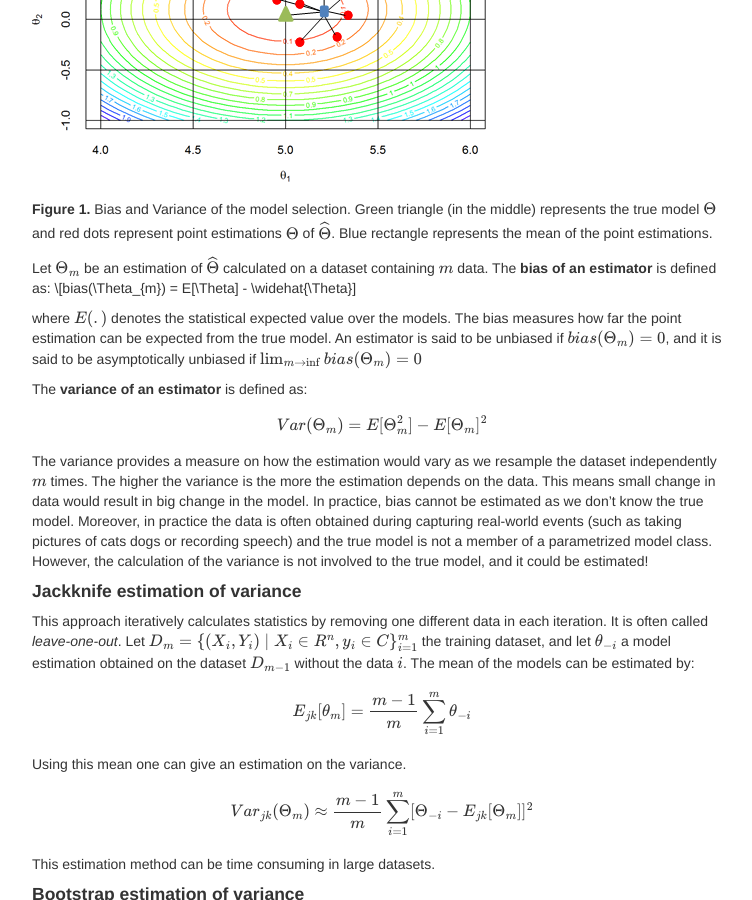
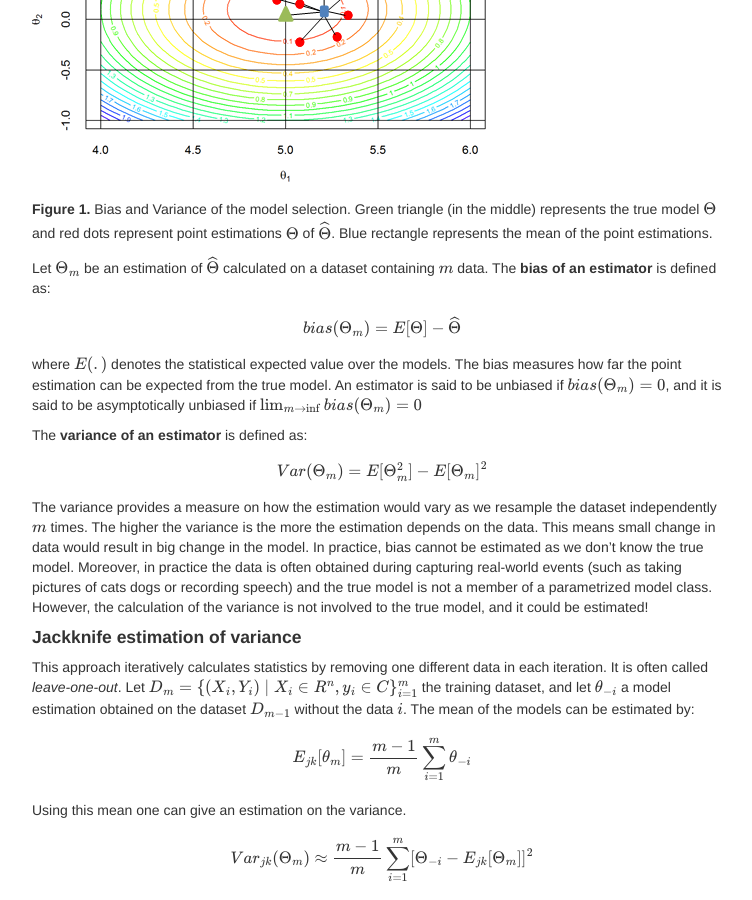
Before and after one commit to kfattila/kfattila.github.io, a Jekyll site: the page built from pages/Algorithmic_independent_ML.md, in a window 1280 px wide and 900 px high, scrolled down 1051 px. Shown: the whole window, without its empty margins (258-1010 px from the left). Built offline with Jekyll 4.4.1, drawn with Linux system fonts in a browser that asks for light colours; nearby versions of some CDN libraries; comment, search, counter and statistics services are not loaded.

Commit message:
Lec notes

```diff
--- a/pages/Algorithmic_independent_ML.md
+++ b/pages/Algorithmic_independent_ML.md
@@ -29,7 +29,7 @@ Let \\(G\\) be class of models, and let \\(\widehat{\Theta} \in G\\) denote the
 
 Let \\(\Theta_{m}\\) be an estimation of \\(\widehat{\Theta}\\) calculated on a dataset containing \\(m\\) data.
 The **bias of an estimator** is defined as:
-\\[bias(\Theta_{m}) = E[\Theta] - \widehat{\Theta}]
+\\[bias(\Theta_{m}) = E[\Theta] - \widehat{\Theta}\\]
 
 where \\(E(.)\\) denotes the statistical expected value over the models. The bias measures how far the point estimation can be expected from the true model. An estimator is said to be unbiased if \\(bias(\Theta_{m}) = 0\\), and it is said to be asymptotically unbiased if \\(\lim_{m \rightarrow \inf}bias(\Theta_{m}) = 0\\)
 
```
